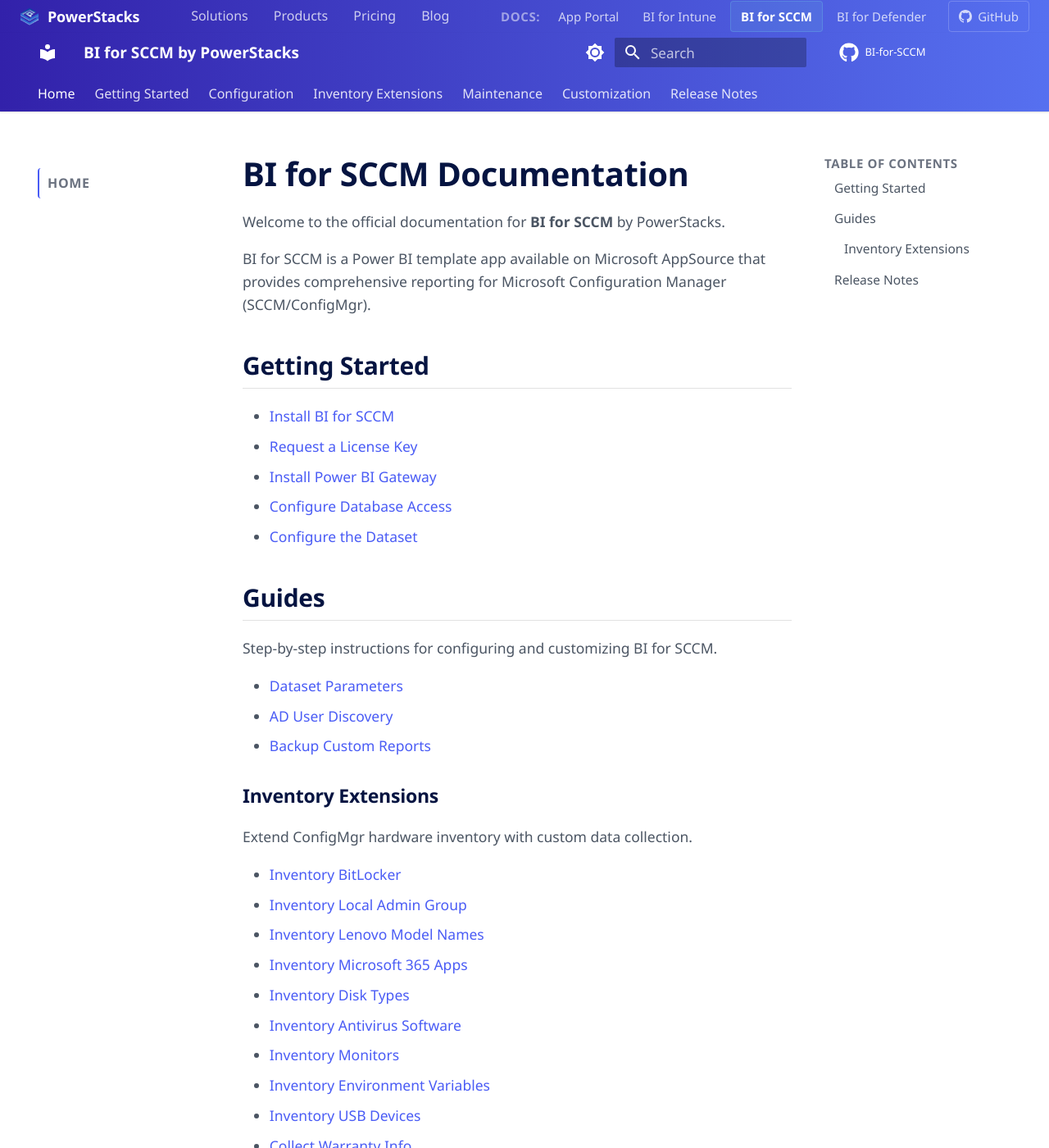
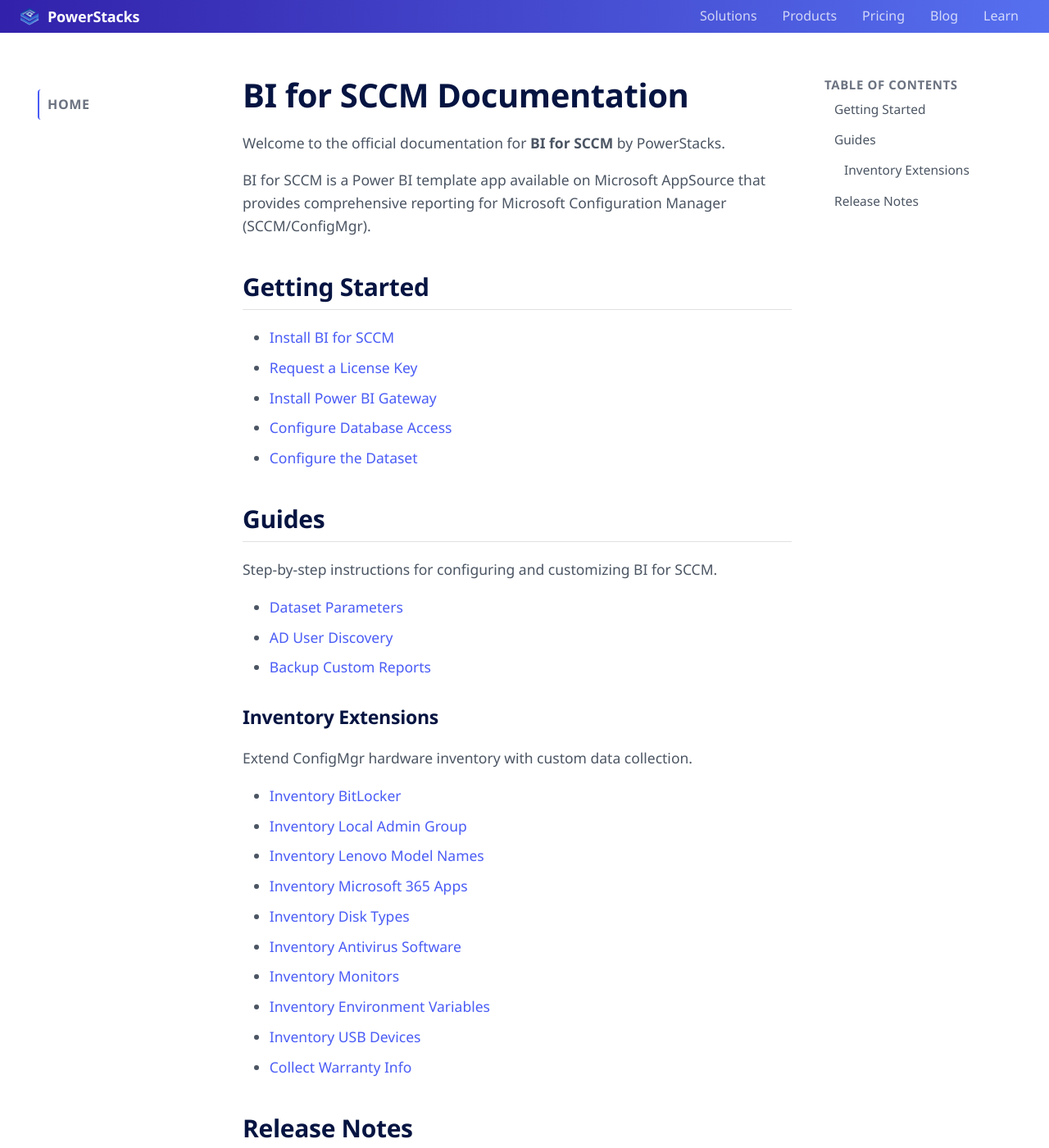
Before and after one commit to powerstacks-corp/BI-for-SCCM, an MkDocs documentation site: the page built from docs/index.md, in a window 1280 px wide and 1400 px high. Shown: the whole window at 82% size. Built offline with MkDocs 1.6.1 and Material for MkDocs 9.7.7, drawn with Linux system fonts in a browser that asks for light colours; some web fonts are replaced; comment, search, counter and statistics services are not loaded.

Commit message:
Simplify docs nav: remove doc links, hide header, add Learn link
- Remove individual doc site links and GitHub button from global nav
- Add Learn link pointing to docs hub on main website
- Hide MkDocs Material header bar (branding now in global nav)

Co-Authored-By: Claude Opus 4.6 <noreply@anthropic.com>

```diff
--- a/docs/overrides/main.html
+++ b/docs/overrides/main.html
@@ -12,17 +12,7 @@
       <a href="https://scaling-barnacle-929qvrp.pages.github.io/products/bi-for-intune/">Products</a>
       <a href="https://scaling-barnacle-929qvrp.pages.github.io/pricing/">Pricing</a>
       <a href="https://scaling-barnacle-929qvrp.pages.github.io/blog/">Blog</a>
-    </div>
-    <div class="ps-global-nav__docs-links">
-      <span class="ps-global-nav__docs-label">Docs:</span>
-      <a href="https://powerstacks-corp.github.io/app-portal-for-intune/" class="ps-global-nav__doc-link">App Portal</a>
-      <a href="https://powerstacks-corp.github.io/BI-for-Intune/" class="ps-global-nav__doc-link">BI for Intune</a>
-      <a href="https://powerstacks-corp.github.io/BI-for-SCCM/" class="ps-global-nav__doc-link ps-global-nav__doc-link--active">BI for SCCM</a>
-      <a href="https://powerstacks-corp.github.io/BI-for-Defender/" class="ps-global-nav__doc-link">BI for Defender</a>
-      <a href="https://github.com/powerstacks-corp/BI-for-SCCM" class="ps-global-nav__github-btn">
-        <svg xmlns="http://www.w3.org/2000/svg" viewBox="0 0 16 16" width="16" height="16" fill="currentColor"><path d="M8 0C3.58 0 0 3.58 0 8c0 3.54 2.29 6.53 5.47 7.59.4.07.55-.17.55-.38 0-.19-.01-.82-.01-1.49-2.01.37-2.53-.49-2.69-.94-.09-.23-.48-.94-.82-1.13-.28-.15-.68-.52-.01-.53.63-.01 1.08.58 1.23.82.72 1.21 1.87.87 2.33.66.07-.52.28-.87.51-1.07-1.78-.2-3.64-.89-3.64-3.95 0-.87.31-1.59.82-2.15-.08-.2-.36-1.02.08-2.12 0 0 .67-.21 2.2.82.64-.18 1.32-.27 2-.27.68 0 1.36.09 2 .27 1.53-1.04 2.2-.82 2.2-.82.44 1.1.16 1.92.08 2.12.51.56.82 1.27.82 2.15 0 3.07-1.87 3.75-3.65 3.95.29.25.54.73.54 1.48 0 1.07-.01 1.93-.01 2.2 0 .21.15.46.55.38A8.013 8.013 0 0016 8c0-4.42-3.58-8-8-8z"></path></svg>
-        GitHub
-      </a>
+      <a href="https://scaling-barnacle-929qvrp.pages.github.io/docs/">Learn</a>
     </div>
   </div>
 </nav>
--- a/docs/stylesheets/microsoft-learn.css
+++ b/docs/stylesheets/microsoft-learn.css
@@ -228,20 +228,9 @@
   }
 }
 
-/* ── Header — PowerStacks branded gradient ── */
+/* ── Header — hidden (branding in global nav instead) ── */
 .md-header {
-  background: linear-gradient(90deg, #3221AA 0%, #5670F0 100%);
-  box-shadow: 0 1px 2px rgba(0, 0, 0, 0.15);
-}
-
-[data-md-color-scheme="slate"] .md-header {
-  background: #0A1F5E;
-  border-bottom: 1px solid #1a2d6e;
-}
-
-.md-header__title {
-  font-weight: 600;
-  font-size: 0.95rem;
+  display: none;
 }
 
 /* ── Navigation tabs — PowerStacks secondary bar ── */
```
